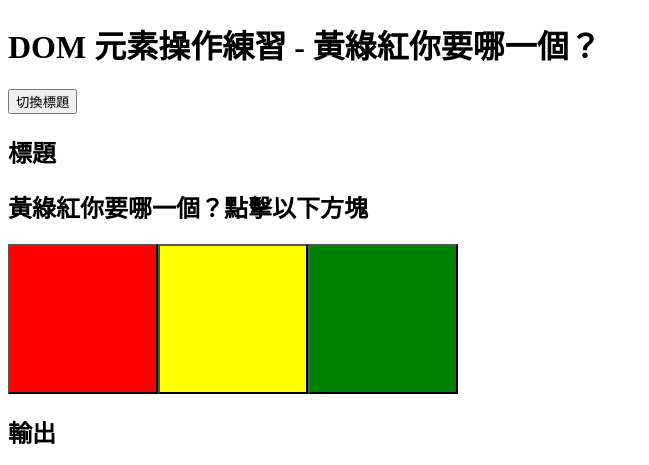
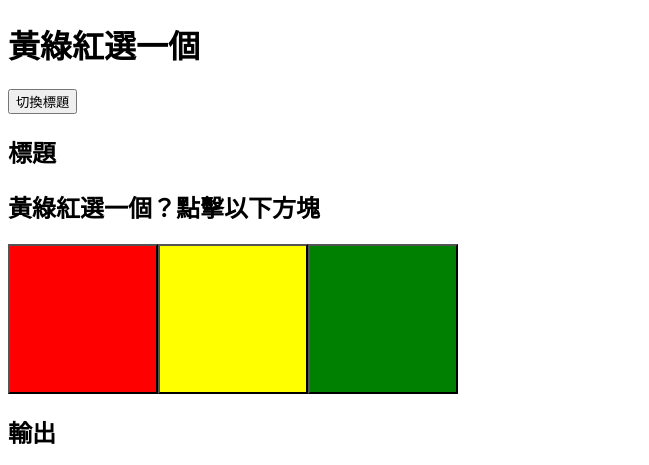
Before and after one commit to iamhenryhuang/web_practice, a plain HTML site: page red-yellow-green/index.html in a window 1280 px wide. Shown: the whole page, without its empty margins (0-649 px from the left). Drawn offline with Linux system fonts and the light colour scheme.

Commit message:
Update index.html

```diff
--- a/red-yellow-green/index.html
+++ b/red-yellow-green/index.html
@@ -5,20 +5,20 @@
   <meta charset="UTF-8">
   <meta http-equiv="X-UA-Compatible" content="IE=edge">
   <meta name="viewport" content="width=device-width, initial-scale=1.0">
-  <title>Document</title>
+  <title>Red-Yellow-Green</title>
   <link rel="stylesheet" href="style.css">
 </head>
 
 <body>
 
-  <h1>DOM 元素操作練習 - 黃綠紅你要哪一個？</h1>
+  <h1>黃綠紅選一個</h1>
   <button id="changeButton">切換標題</button>
   <div id='title'>
     <h2>標題</h2>
   </div>
 
 
-  <h2>黃綠紅你要哪一個？點擊以下方塊</h2>
+  <h2>黃綠紅選一個？點擊以下方塊</h2>
   <div style="display: flex">
     <button class='colorSquare' id='red' value='red'></button>
     <button class='colorSquare' id='yellow' value='yellow'></button>
```
